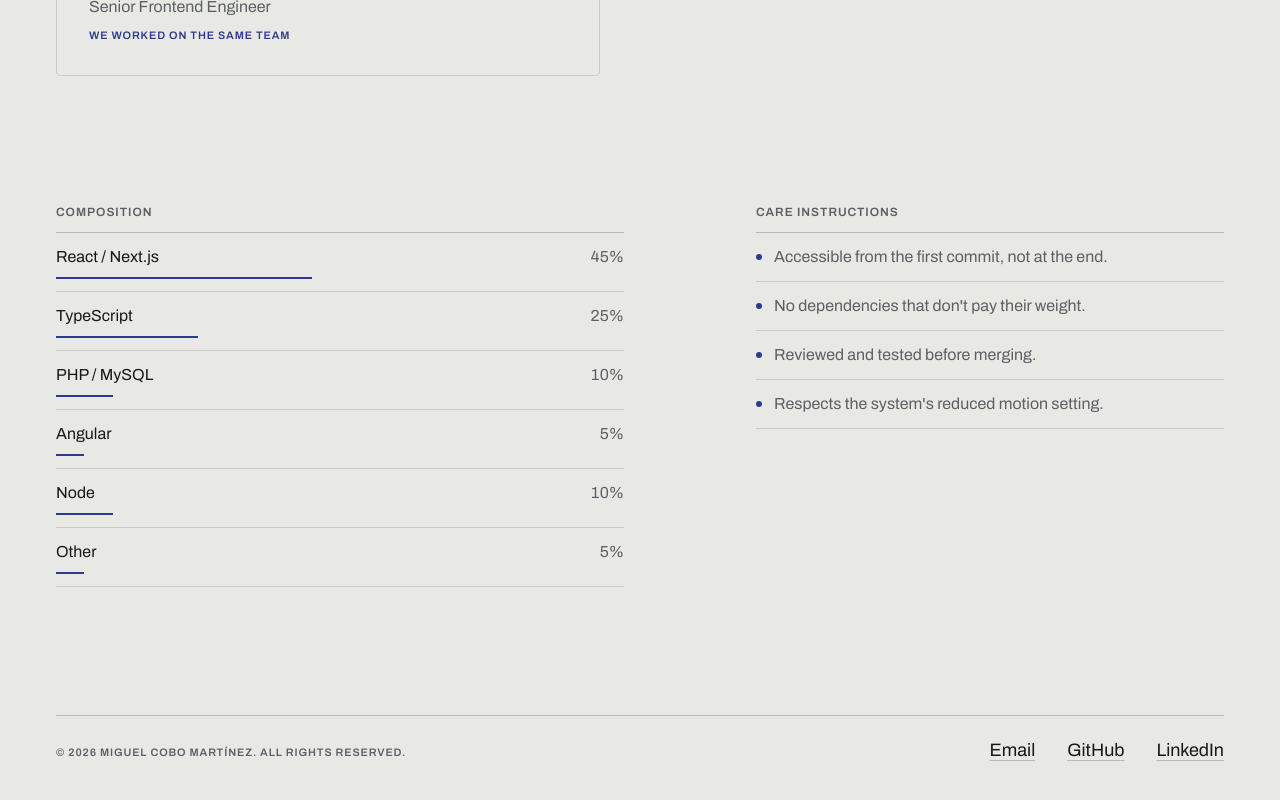
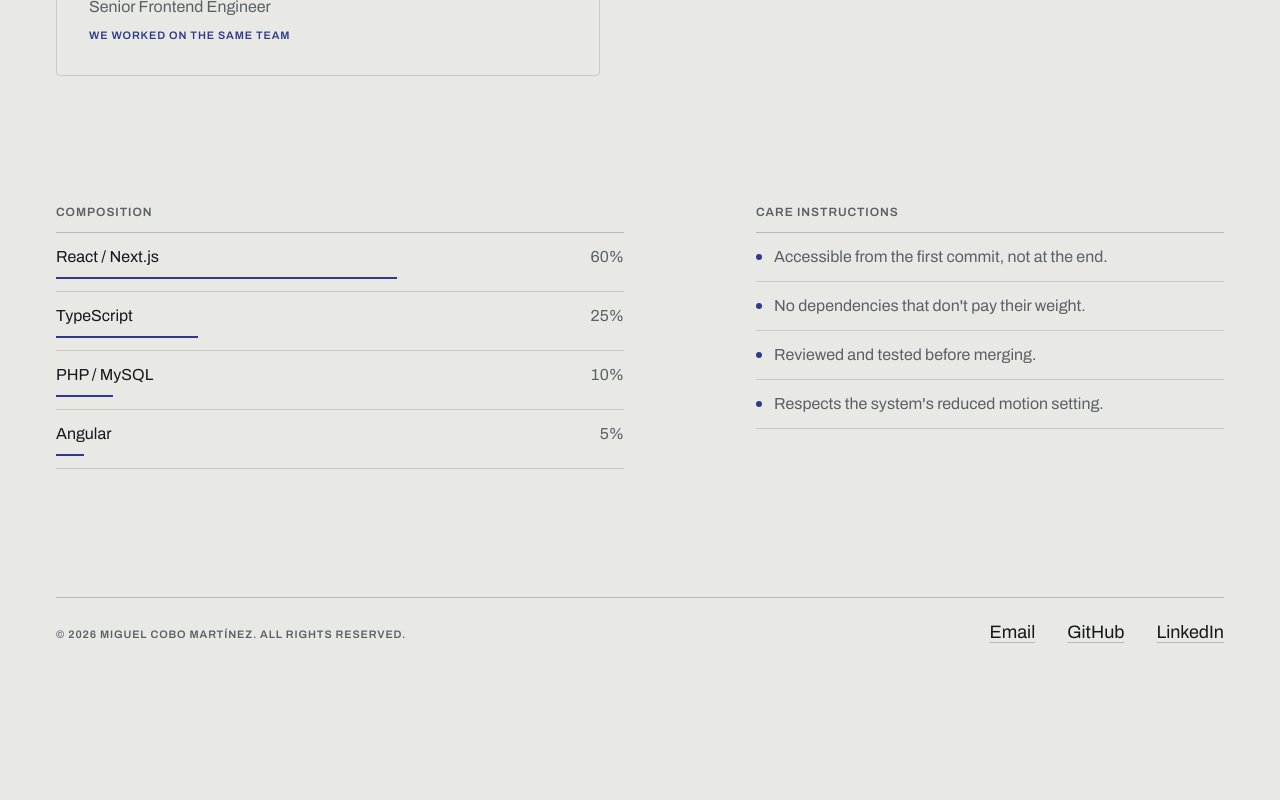
Before and after one commit to sonegs/portfolio, a Next.js app: page /en in a window 1280 px wide. Shown: the part 3150-3950 px from the top of the page. After the commit the page ends 3908 px from the top, so only its background shows below. Built offline with nearby package versions, Linux system fonts and the light colour scheme; no server answers.

Commit message:
fix(content): fold Node and the remainder into React and Next

```diff
--- a/public/locales/en/common.json
+++ b/public/locales/en/common.json
@@ -38,7 +38,6 @@
   "TESTIMONIAL_JESUS_CORTES_TEXT": "I was lucky enough to work with Miguel for almost four years, and I can only speak well of him, professionally and personally.\n\nHe is a very versatile frontend developer, with a real capacity to adapt to different challenges and always a constructive attitude when it comes to finding solutions. Beyond the technical side — where it is worth stressing that he can pivot between wildly different teams and technologies — what stands out about Miguel is how he works with others: he is one of those people it is a pleasure to work with, always ready to help and to bring a good atmosphere to the team.\n\nAfter all this time working together, I can say that as well as a great professional, I also come away with a friend. Any team will gain a great deal by having him.",
   "TESTIMONIAL_JESUS_CORTES_RELATION": "We worked on the same team",
   "COMPOSITION": "Composition",
-  "COMPOSITION_OTHER": "Other",
   "CARE_INSTRUCTIONS": "Care instructions",
   "CARE_ACCESSIBILITY": "Accessible from the first commit, not at the end.",
   "CARE_DEPENDENCIES": "No dependencies that don't pay their weight.",
--- a/public/locales/es/common.json
+++ b/public/locales/es/common.json
@@ -38,7 +38,6 @@
   "TESTIMONIAL_JESUS_CORTES_TEXT": "Tuve la suerte de trabajar con Miguel durante casi cuatro años y solo puedo hablar bien de él, tanto a nivel profesional como personal.\n\nEs un desarrollador frontend muy versátil, con una gran capacidad para adaptarse a distintos retos y siempre con una actitud constructiva para encontrar soluciones. Más allá de lo técnico, en el que hay que recalcar que es capaz de pivotar entre equipos y tecnologías muy dispares, Miguel destaca por su compañerismo: es de esas personas con las que da gusto trabajar, siempre dispuesto a ayudar y aportar buen ambiente al equipo.\n\nDespués de todo este tiempo trabajando juntos, puedo decir que además de un gran profesional, también me llevo un amigo. Sin duda, cualquier equipo ganará mucho contando con él.",
   "TESTIMONIAL_JESUS_CORTES_RELATION": "Trabajamos en el mismo equipo",
   "COMPOSITION": "Composición",
-  "COMPOSITION_OTHER": "Otros",
   "CARE_INSTRUCTIONS": "Instrucciones de uso",
   "CARE_ACCESSIBILITY": "Accesible desde el primer commit, no al final.",
   "CARE_DEPENDENCIES": "Sin dependencias que no paguen su peso.",
--- a/src/content.ts
+++ b/src/content.ts
@@ -36,12 +36,10 @@ export const education = [
 ];
 
 export const composition = [
-  { material: "React / Next.js", percentage: 45 },
+  { material: "React / Next.js", percentage: 60 },
   { material: "TypeScript", percentage: 25 },
   { material: "PHP / MySQL", percentage: 10 },
   { material: "Angular", percentage: 5 },
-  { material: "Node", percentage: 10 },
-  { material: "COMPOSITION_OTHER", percentage: 5 },
 ];
 
 export const careInstructions = ["CARE_ACCESSIBILITY", "CARE_DEPENDENCIES", "CARE_REVIEW", "CARE_MOTION"];
```
Also changed, not shown: 1 other file (tests, documents, lock files or other folders).
